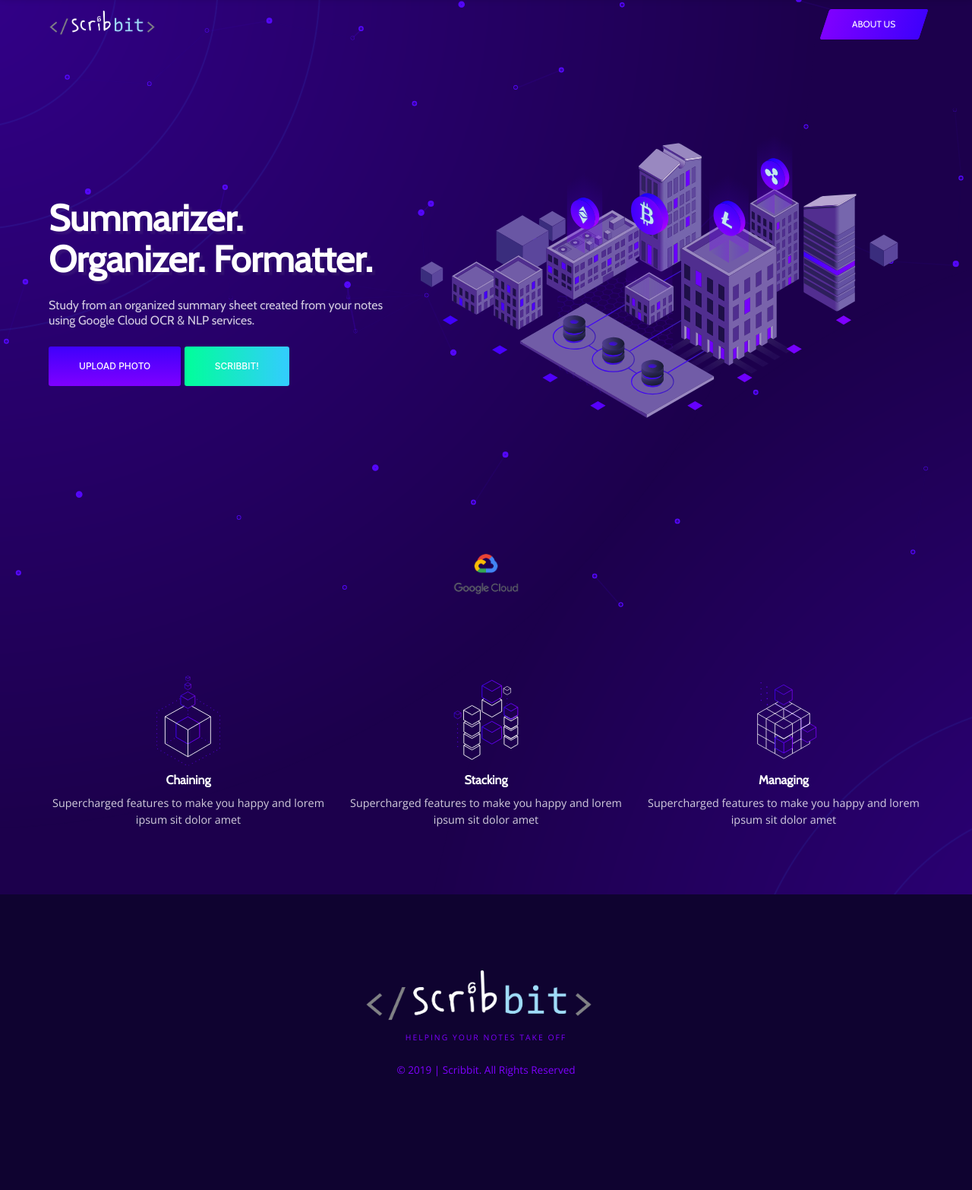
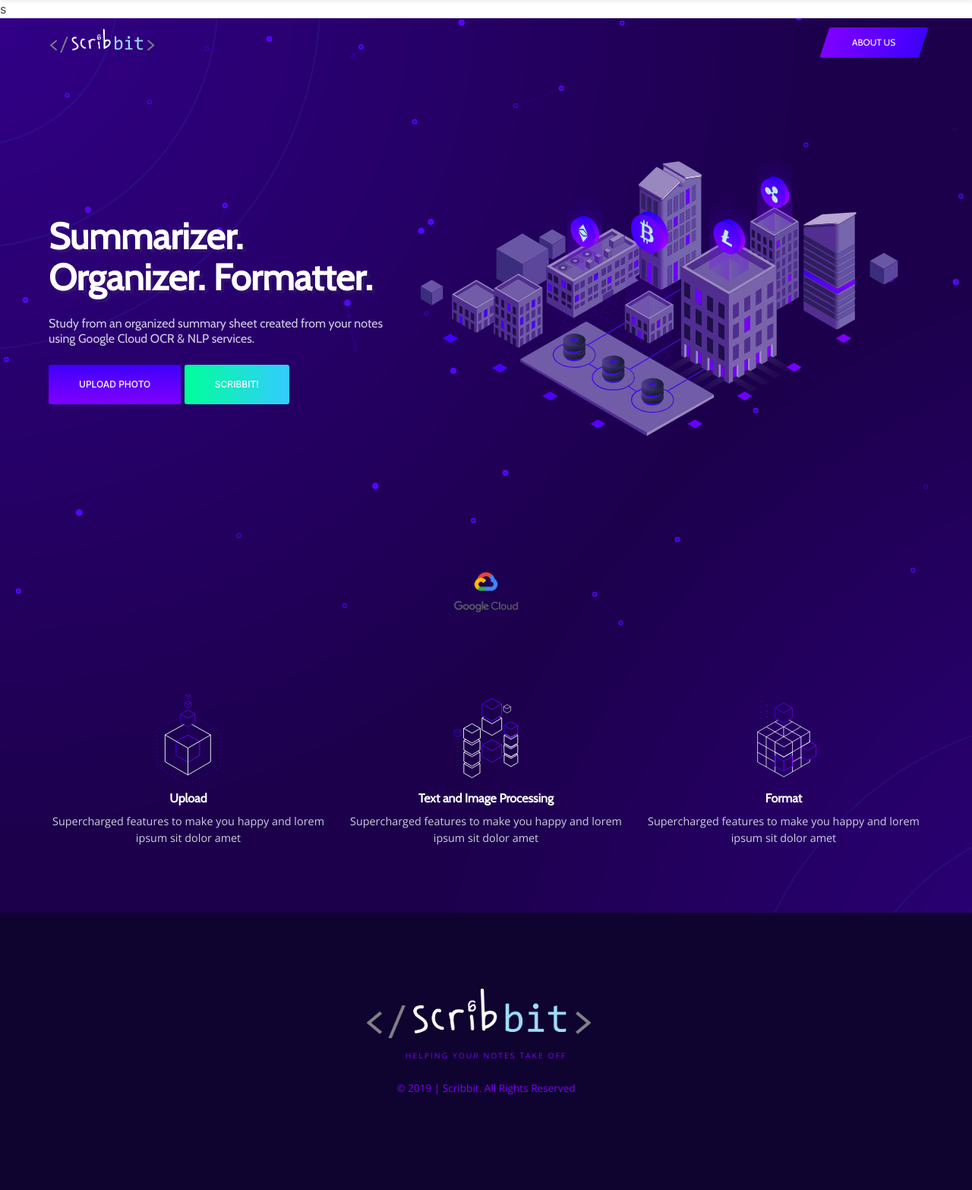
Before and after one commit to jeffreyzhang2001/Scribbit, a Flask app: page / in a window 1280 px wide. Shown: the whole page at 76% size. Before the commit the page ends 1417 px from the top, so only its background shows below. Run offline with Flask 2, Linux system fonts and the light colour scheme.

Commit message:
Update index.html

```diff
--- a/templates/index.html
+++ b/templates/index.html
@@ -14,7 +14,7 @@
 
     <link href="https://fonts.googleapis.com/css?family=Cabin" rel="stylesheet">
     <link href="https://fonts.googleapis.com/css?family=Open+Sans:300,400" rel="stylesheet">
-
+s
     <!--Core CSS -->
     <link rel="stylesheet" href="/static/assets/css/bulma.css">
     <link rel="stylesheet" href="/static/assets/css/core.css">
@@ -186,7 +186,7 @@
                             <div class="feature">
                                 <img src="/static/assets/images/icons/chained.svg" alt="" data-aos="fade-up"
                                     data-aos-delay="100" data-aos-offset="200" data-aos-easing="ease-out-quart">
-                                <h4 class="title is-6 is-tight is-light">Chaining</h4>
+                                <h4 class="title is-6 is-tight is-light">Upload</h4>
                                 <p>Supercharged features to make you happy and lorem ipsum sit dolor amet</p>
                             </div>
                         </div>
@@ -195,7 +195,7 @@
                             <div class="feature">
                                 <img src="/static/assets/images/icons/stacked.svg" alt="" data-aos="fade-up"
                                     data-aos-delay="300" data-aos-offset="200" data-aos-easing="ease-out-quart">
-                                <h4 class="title is-6 is-tight is-light">Stacking</h4>
+                                <h4 class="title is-6 is-tight is-light">Text and Image Processing</h4>
                                 <p>Supercharged features to make you happy and lorem ipsum sit dolor amet</p>
                             </div>
                         </div>
@@ -204,7 +204,7 @@
                             <div class="feature">
                                 <img src="/static/assets/images/icons/compact.svg" alt="" data-aos="fade-up"
                                     data-aos-delay="500" data-aos-offset="200" data-aos-easing="ease-out-quart">
-                                <h4 class="title is-6 is-tight is-light">Managing</h4>
+                                <h4 class="title is-6 is-tight is-light">Format</h4>
                                 <p>Supercharged features to make you happy and lorem ipsum sit dolor amet</p>
                             </div>
                         </div>
```
